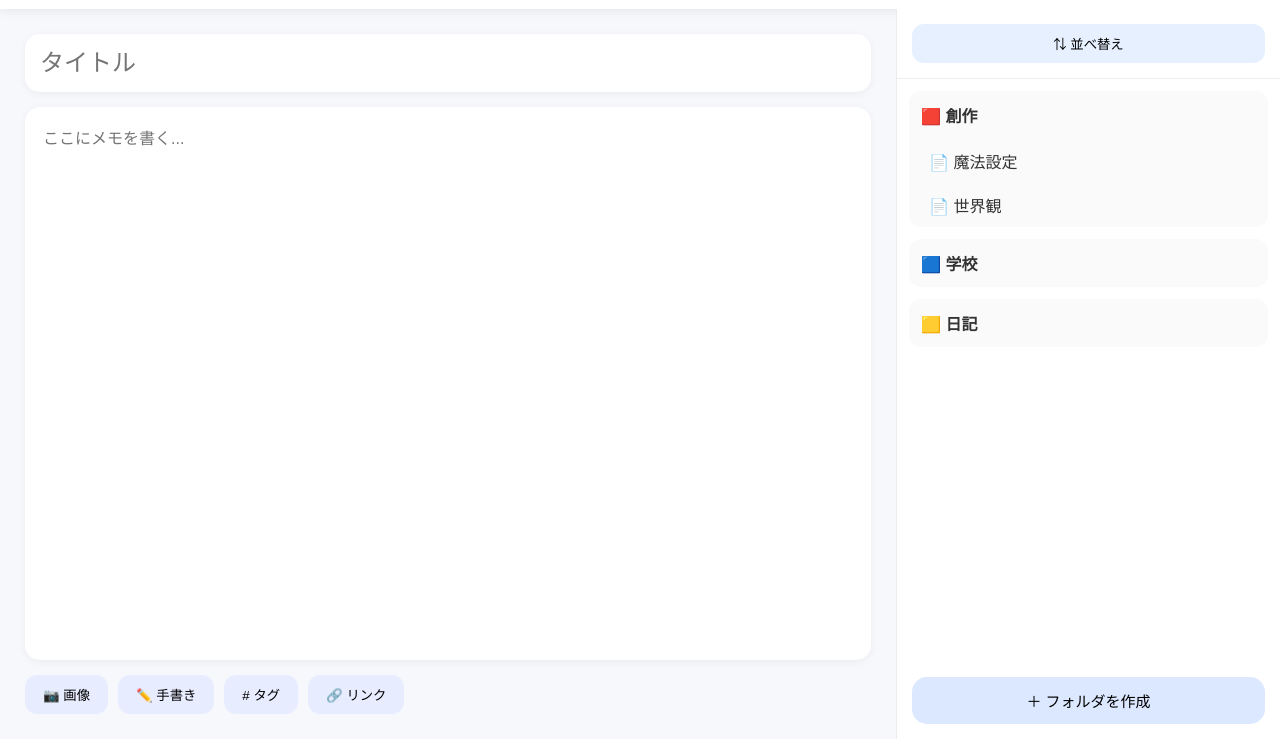
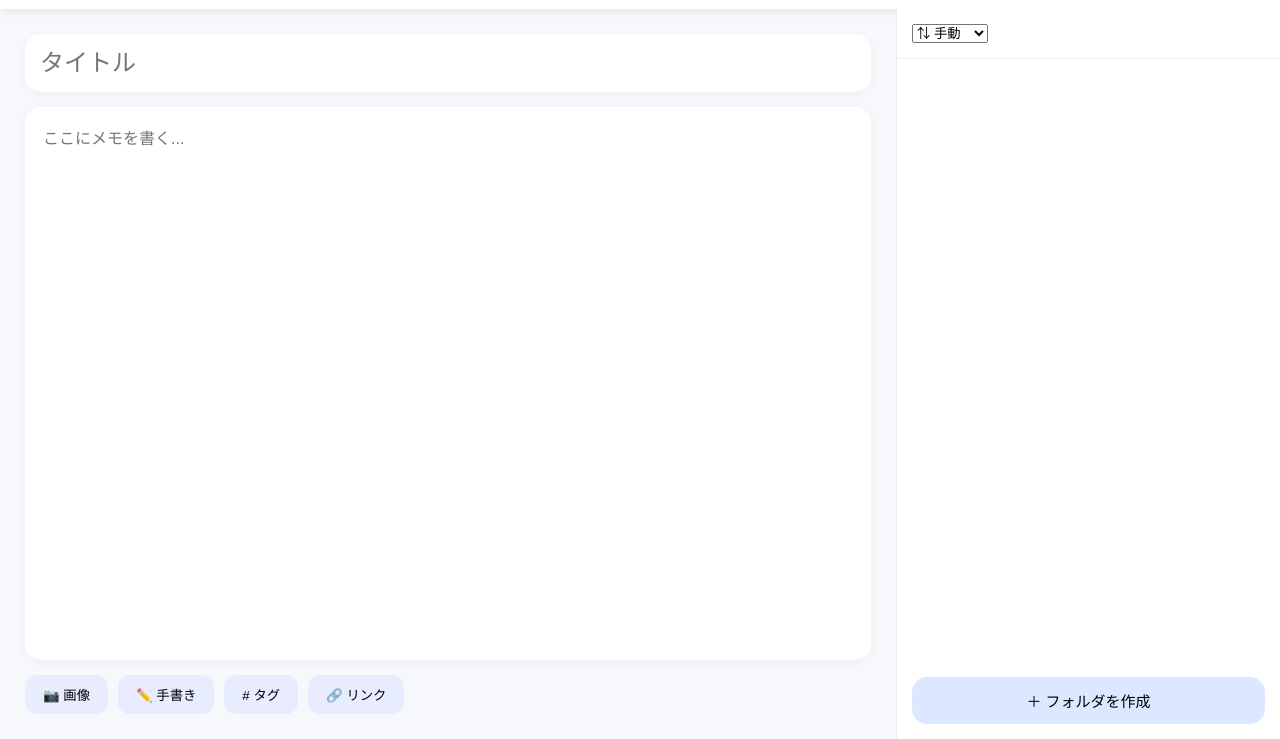
Before and after one commit to iamanttou/memo-by-Evening-primrose-, a plain HTML site: page index.html in a window 1280 px wide. Shown: the part 61-800 px from the top of the page. Drawn offline with Linux system fonts and the light colour scheme.

Commit message:
Update index.html

```diff
--- a/index.html
+++ b/index.html
@@ -50,37 +50,16 @@
 <aside id="sidebar">
 
     <div id="sortBar">
-                <button>⇅ 並べ替え</button>
+        <select id="sortSelect">
+            <option value="manual">⇅ 手動</option>
+            <option value="name">名前順</option>
+            <option value="new">新しい順</option>
+            <option value="old">古い順</option>
+        </select>
     </div>
 
     <div id="folders">
-
-                <details open>
-
-                    <summary>🟥 創作</summary>
-
-                    <div class="note">📄 魔法設定</div>
-                    <div class="note">📄 世界観</div>
-
-                </details>
-
-                <details>
-
-                    <summary>🟦 学校</summary>
-
-                    <div class="note">📄 数学</div>
-                    <div class="note">📄 英語</div>
-
-                </details>
-
-                <details>
-
-                    <summary>🟨 日記</summary>
-
-                    <div class="note">📄 2026/06/28</div>
-
-                </details>
-
+        <!-- JavaScriptがここにフォルダを生成 -->
     </div>
 
     <button id="newFolder">
```
Lines whose indentation alone changed are shown as unchanged.
